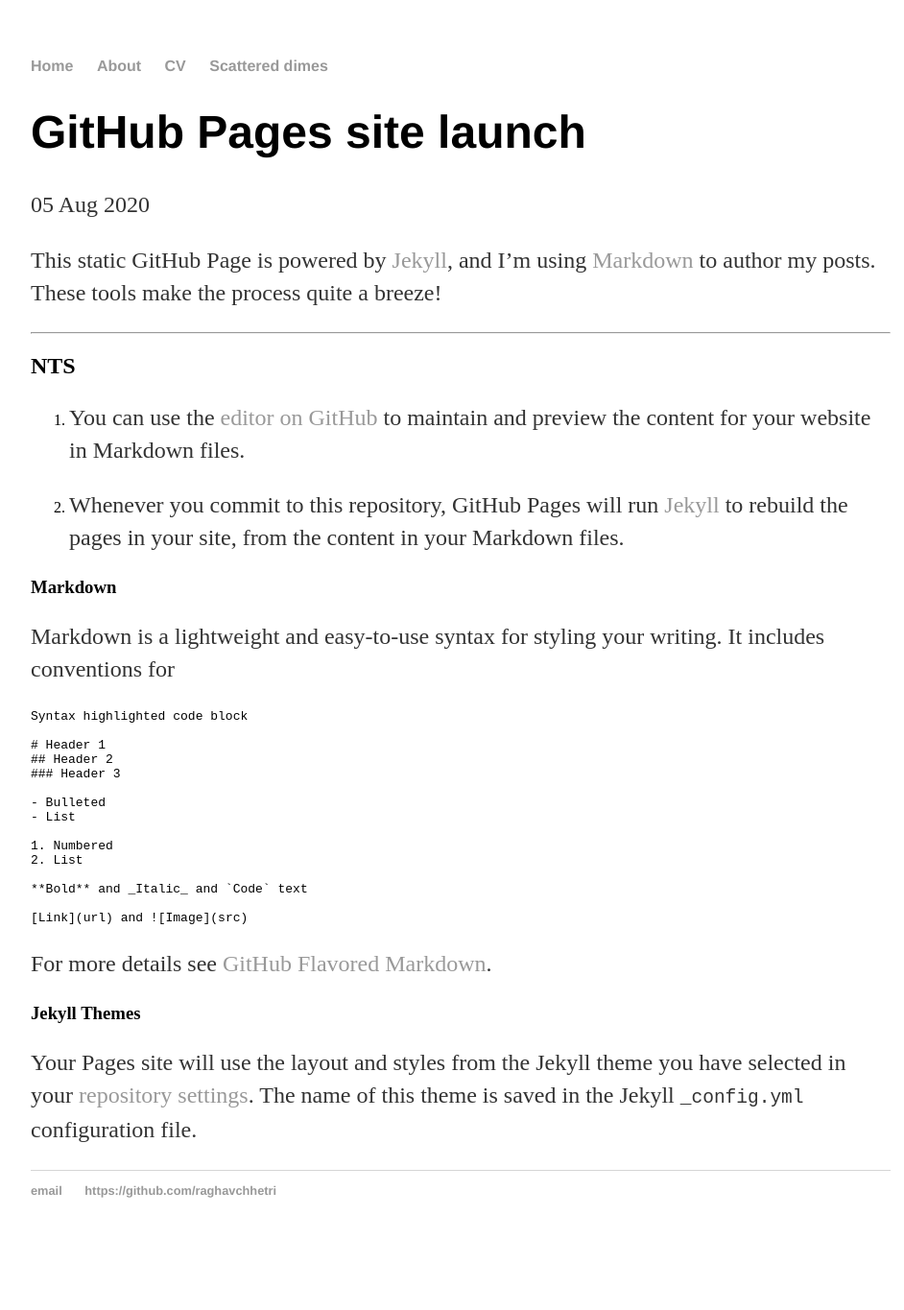
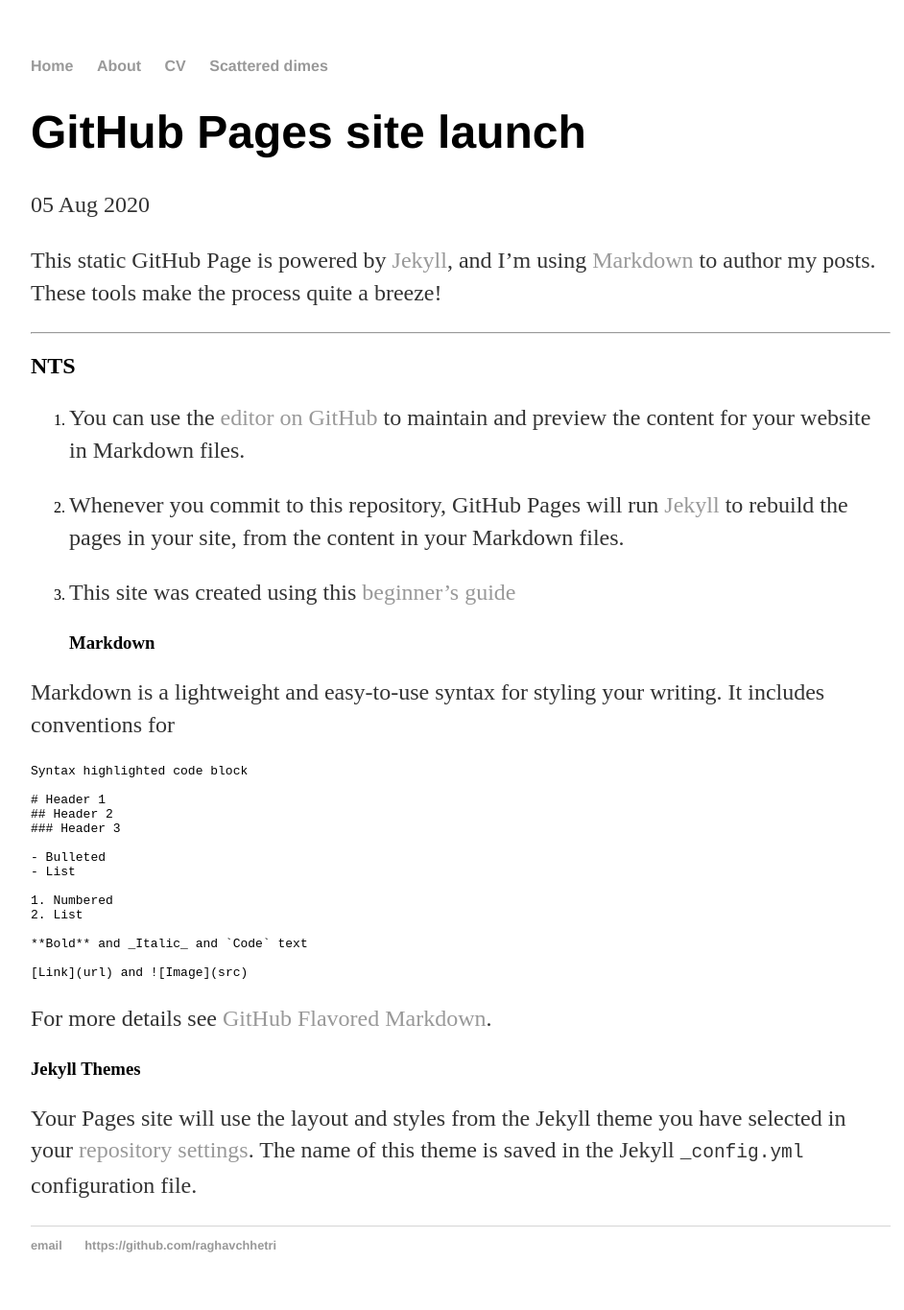
Before and after one commit to raghavchhetri/raghavchhetri.github.io, a Jekyll site: the page built from _posts/2020-08-05-site-launch.md, in a window 1280 px wide. Shown: the whole page at 96% size, without its empty margins (160-1102 px from the left). Built offline with Jekyll 4.4.1, drawn with Linux system fonts in a browser that asks for light colours; before the commit the page ends 1308 px from its top, so only the background shows below that.

Commit message:
Update 2020-08-05-site-launch.md

```diff
--- a/_posts/2020-08-05-site-launch.md
+++ b/_posts/2020-08-05-site-launch.md
@@ -15,6 +15,7 @@
 
 2. Whenever you commit to this repository, GitHub Pages will run [Jekyll](https://jekyllrb.com/) to rebuild the pages in your site, from the content in your Markdown files.
 
+3. This site was created using this [beginner's guide](http://jmcglone.com/guides/github-pages/)
 ### Markdown
 
 Markdown is a lightweight and easy-to-use syntax for styling your writing. It includes conventions for
```
